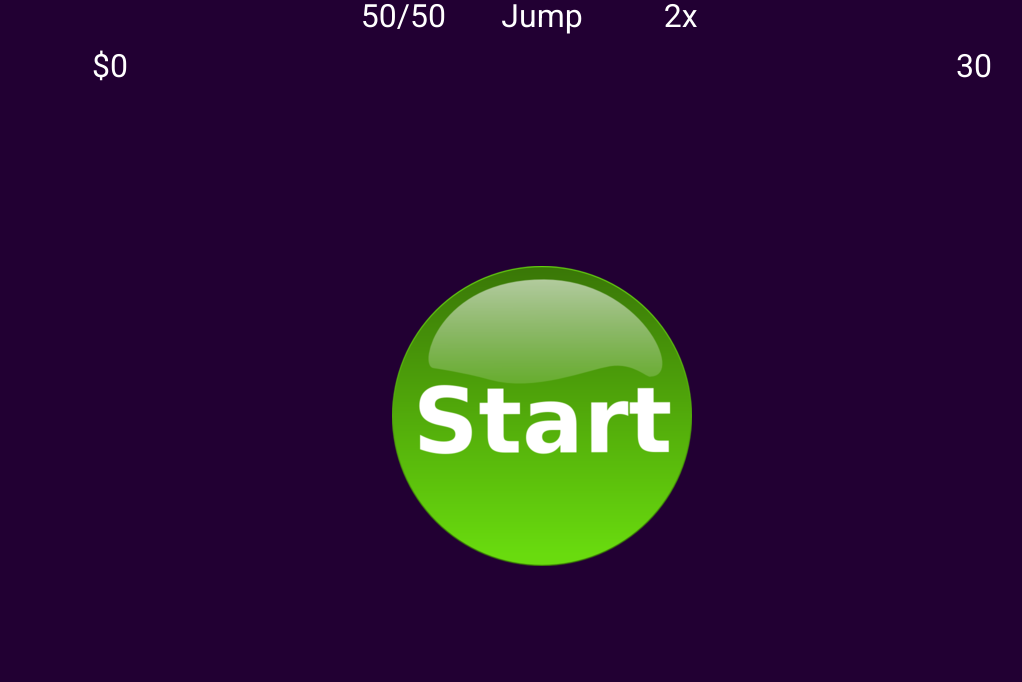
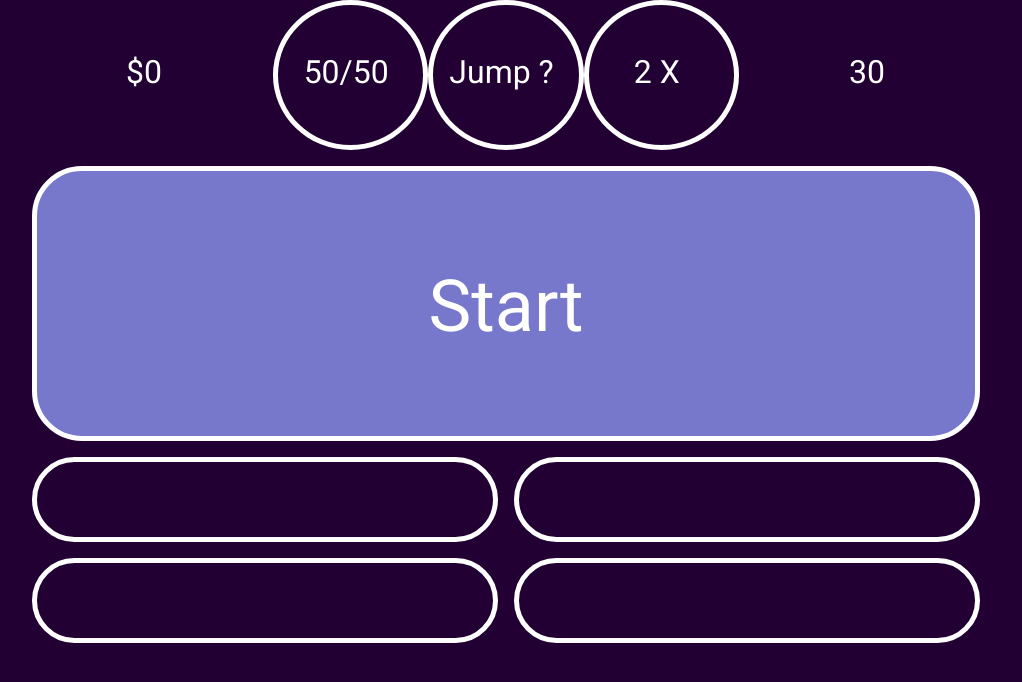
Before and after one commit to RomeoKilo125/trivia-game, a plain HTML site: page index.html in a window 1280 px wide. Shown: the whole page, without its empty margins (98-1120 px from the left). Drawn offline with nearby package versions, Linux system fonts and the light colour scheme.

Commit message:
seriously close now just trying to figure  how to turn lifelines off/on

```diff
--- a/assets/css/style.css
+++ b/assets/css/style.css
@@ -1,6 +1,7 @@
 * {
   box-sizing: border-box;
 }
+
 body {
   font-family: 'Roboto', sans-serif;
   font-size: 32px;
@@ -9,8 +10,12 @@ body {
   background-color: #203;
 }
 
-#scoreBox, #timeBox {
-  padding: 50px;
+h1 {
+  font-size: 72px;
+}
+
+.starting {
+  background-color: #7777cc;
 }
 
 .right {
@@ -22,64 +27,81 @@ body {
   background-color: #00cc99;
   color: black;
 }
+
 .chosen {
   background-color: white;
   color: black;
 }
 
-
+.used {
+  opacity: .25;
+}
 
 .container {
   display: grid;
-  grid-template-columns: repeat(6, 1fr);
+  grid-template-columns: repeat(4, 225px);
   grid-template-rows: 150px;
   grid-gap: 1rem;
-}
-
-.answerBox {
-  padding: 25px;
-  height: 85px
-}
-
-#scoreBox {
-  grid-column: 1 / 3;
+  margin: 0 auto;
+  width: 1020px;
 }
 
 #lifelineBox {
-  grid-column: 3 / 5;
-}
-
-#timeBox {
-  grid-column: 5 / 7;
-}
-
-#lifelineBox {
+  grid-column: 2 / 4;
   display: grid;
   grid-template-columns: repeat(3, 1fr);
   grid-template-rows: 1fr;
 }
 
+.lifeline {
+  border: solid 5px white;
+  border-radius: 50%;
+  vertical-align: middle;
+}
+
+.answerBox {
+  padding: 25px;
+  height: 85px;
+  border-radius: 50px;
+  border: solid 5px white;
+}
+
+#scoreBox {
+  grid-column: 1 / 2;
+}
+
+#timeBox {
+  grid-column: 4 / 5;
+}
+
 #questionBox {
-  grid-column: 2 / 6;
+  grid-column: 1 / 5;
   padding: 100px;
   height: 275px;
+  border-radius: 50px;
+  border: solid 5px white;
 }
 
-#questionBox::after {
+.lifeline::after, #scoreBox::after, #timeBox::after {
   content: "";
   display: inline-block;
   vertical-align: middle;
+  height: 100%;
+  width: 1px;
 }
 
 #answerABox {
-  grid-column: 1 / 4;
+  grid-column: 1 / 3;
 }
+
 #answerBBox {
-  grid-column: 4 / 7;
+  grid-column: 3 / 5;
 }
+
 #answerCBox {
-  grid-column: 1 / 4;
+  grid-column: 1 / 3;
 }
+
 #answerDBox {
-  grid-column: 4 / 7;
+  grid-column: 3 / 5;
 }
--- a/assets/javascript/game.js
+++ b/assets/javascript/game.js
@@ -9,10 +9,12 @@ game = function() {
   let usedJump = false;
   let usedDouble = false;
   let x2 = false;
-  let objTimer
+  let objTimer;
+  let gameRunning = false;
 
   setupGame = function() {
     objTimer ? clearInterval(objTimer) : '';
+    gameRunning = false;
     qArray = [q1, q2, q3, q4, q5, q6, q7, q8, q9, q10, q11, q12, q13, q14];
     score = 0;
     minScore = 0;
@@ -20,15 +22,17 @@ game = function() {
     used5050 = false;
     usedJump = false;
     usedDouble = false;
-    $('#questionBox').html('<img id="startButton" src="assets/images/startButton.png" />');
+    $('#questionBox').html('<h1>Start</h1>');
+    $('#questionBox').addClass("starting");
     $('.answerBox').removeClass("correct right chosen");
+
     $('.answerBox').text("");
     $('#scoreBox').text("$0");
     $('#timeBox').text(timer);
-    // $('#5050Box').html('<img src="assets/images/unused5050.png" />')
-    // $('#jumpBox').html('<img src="assets/images/unusedjump.png" />')
-    // $('#doubleBox').html('<img src="assets/images/unusedDouble.png" />')
-    $('#startButton').on("click", displayNextQuestion);
+    $('#5050Box').removeClass("used");
+    $('#jumpBox').removeClass("used");
+    $('#doubleBox').removeClass("used");
+    $('#questionBox').on("click", displayNextQuestion);
   }
 
   countTime = function() {
@@ -38,18 +42,21 @@ game = function() {
   }
 
   displayNextQuestion = function() {
+    !gameRunning ? gameRunning = true : '';
     objTimer ? clearInterval(objTimer) : '';
+    $('#questionBox').off("click");
+    $('#questionBox').removeClass("starting");
     $('#scoreBox').text("$" + score);
     timer = 30;
     $('#timeBox').text(timer);
     q = qArray.shift();
     console.log(q.correctAnswer());
     $('#questionBox').text(q.question);
-    $('#answerABox').text(q.answer1);
-    $('#answerBBox').text(q.answer2);
-    $('#answerCBox').text(q.answer3);
-    $('#answerDBox').text(q.answer4);
-    objTimer = setInterval(countTime, 1000)
+    setTimeout(function() {$('#answerABox').text(q.answer1)}, 1000);
+    setTimeout(function() {$('#answerBBox').text(q.answer2)}, 2000);
+    setTimeout(function() {$('#answerCBox').text(q.answer3)}, 3000);
+    setTimeout(function() {$('#answerDBox').text(q.answer4)}, 4000);
+    objTimer = setTimeout(function() {setInterval(countTime, 1000)}, 4000);
 
   }
 
@@ -120,20 +127,20 @@ game = function() {
   }
 
   doubleDip = function() {
-    if (usedDouble) {
+    if (usedDouble || !gameRunning) {
       return;
     }
-    // $('#doubleBox').html('<img src="assets/images/usedDouble.png" />')
+    $('#doubleBox').addClass("used");
     console.log("doubleDip");
     usedDouble = true;
     x2 = true;
   }
 
   fiftyFifty = function() {
-    if (used5050) {
+    if (used5050 || !gameRunning) {
       return;
     }
-    // $('#5050Box').html('<img src="assets/images/used5050.png" />')
+    $('#5050Box').addClass("used");
     console.log("5050");
     used5050 = true;
     let arr = ['#answerABox', '#answerBBox', '#answerCBox', '#answerDBox'];
@@ -151,10 +158,10 @@ game = function() {
   }
 
   jump = function() {
-    if (usedJump) {
+    if (usedJump || !gameRunning) {
       return;
     }
-    // $('#jumpBox').html('<img src="assets/images/usedjump.png" />')
+    $('#jumpBox').addClass("used");
     usedJump = true;
     displayNextQuestion();
   }
--- a/index.html
+++ b/index.html
@@ -24,11 +24,11 @@
       </div>
       <div class="lifeline" id="jumpBox">
         <!-- <img src="assets/images/unused5050.png" /> -->
-        Jump
+        Jump ?
       </div>
       <div class="lifeline" id="doubleBox">
         <!-- <img src="assets/images/unusedDouble.png" /> -->
-        2x
+        2 X
       </div>
     </div>
     <div id="timeBox">
```
